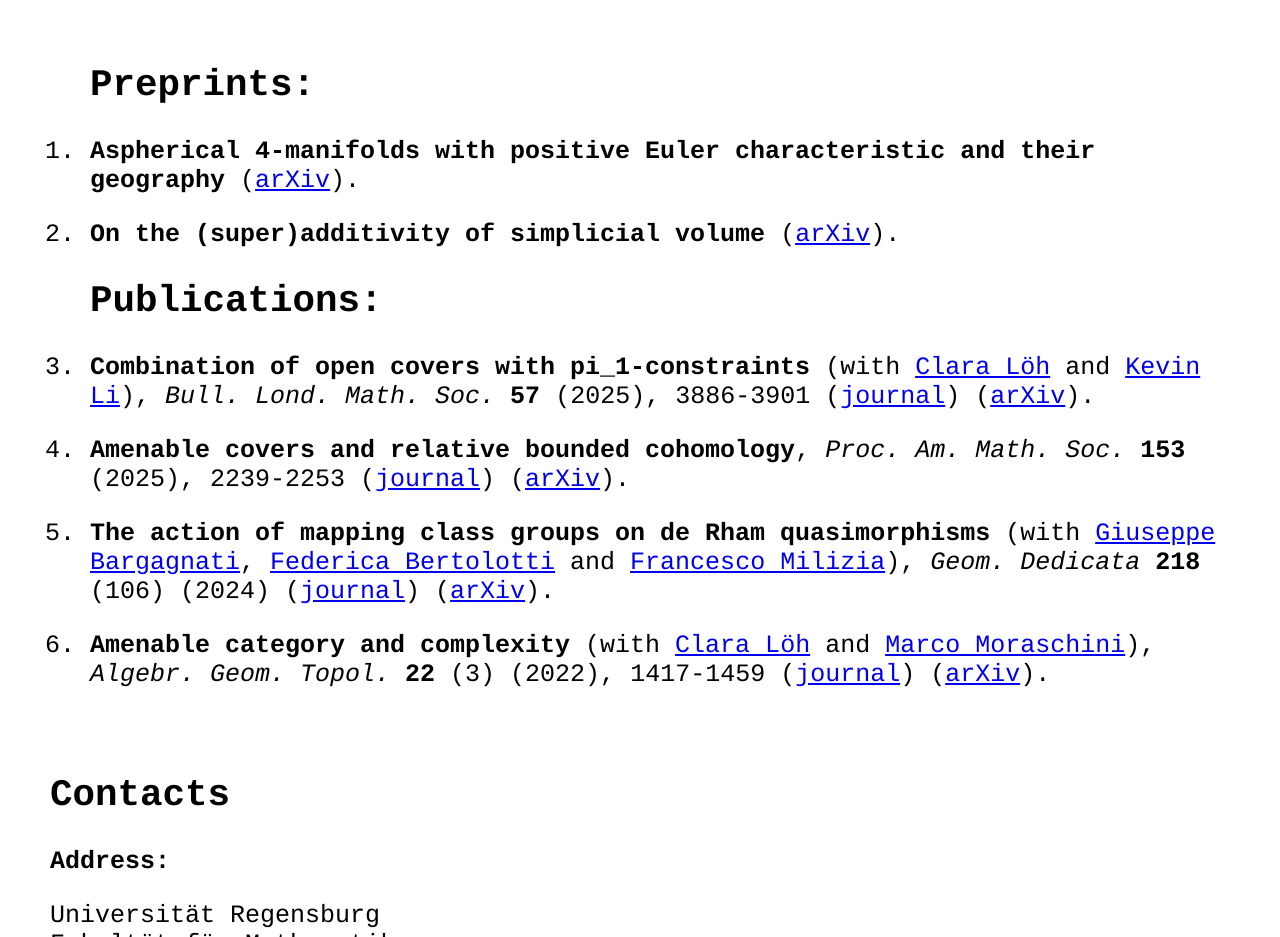
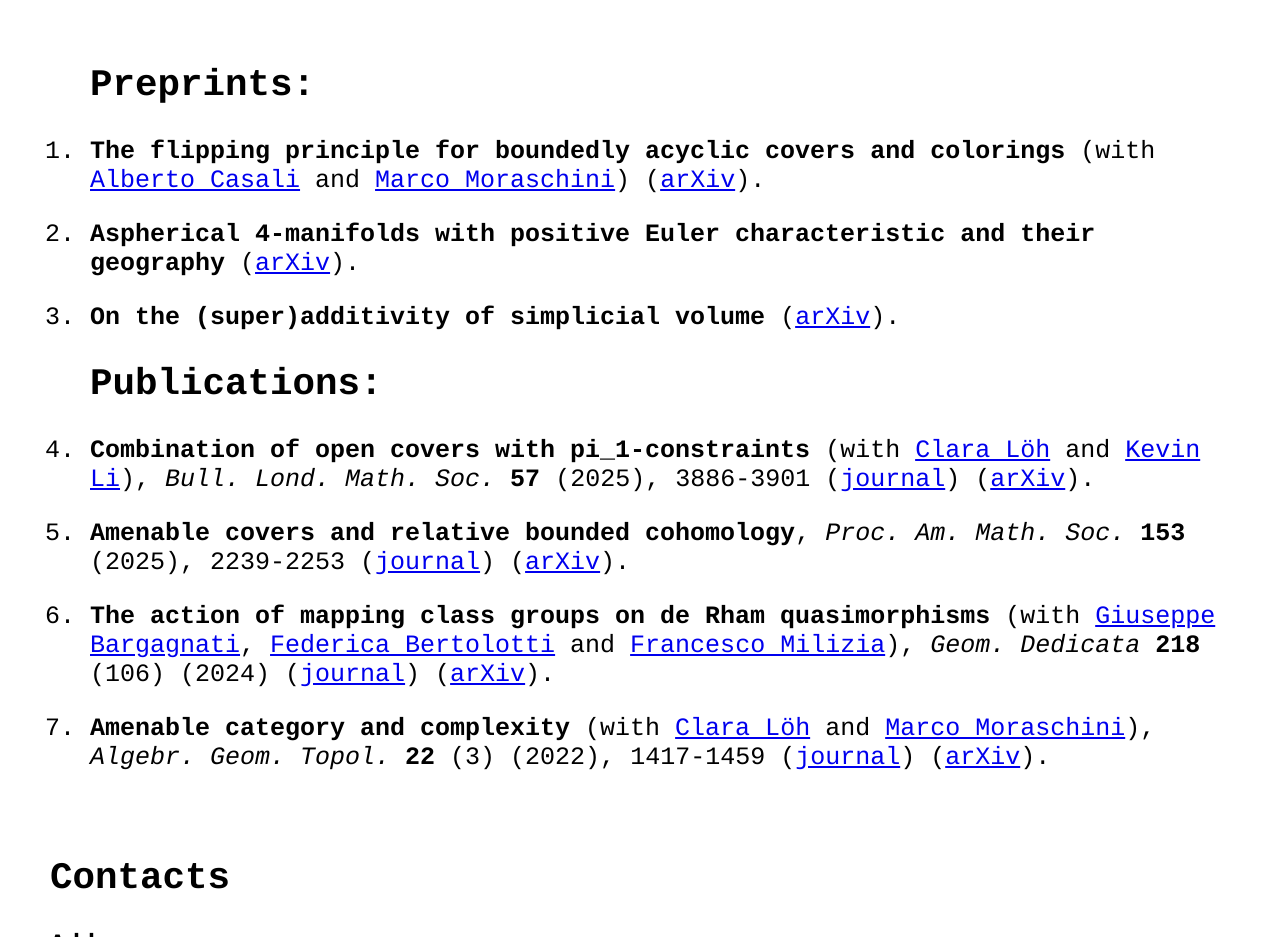
Before and after one commit to ilcapovilla/ilcapovilla.github.io, a plain HTML site: page index.html in a window 1280 px wide. Shown: the part 800-1737 px from the top of the page. Drawn offline with Linux system fonts and the light colour scheme.

Commit message:
'updates'

```diff
--- a/index.html
+++ b/index.html
@@ -86,6 +86,12 @@
         <h2>
         Preprints:
         </h2>
+
+        <p>
+            <li>
+            <b>The flipping principle for boundedly acyclic covers and colorings</b>
+            (with <a href="https://sites.google.com/view/alberto-casali-math/">Alberto Casali</a> and <a href="https://www.dm.unibo.it/~marco.moraschini2/index.html">Marco Moraschini</a>)
+            (<a href="https://arxiv.org/abs/2610.35222">arXiv</a>).
 
         <p>
             <li>
```
